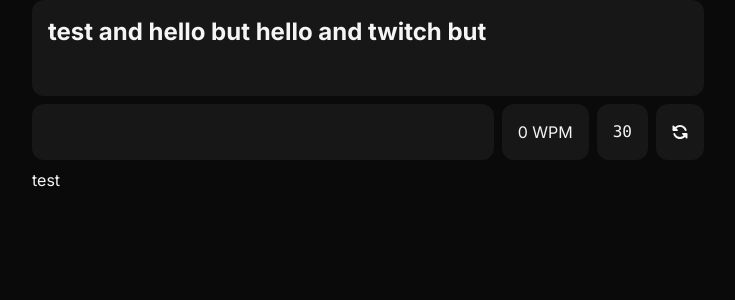
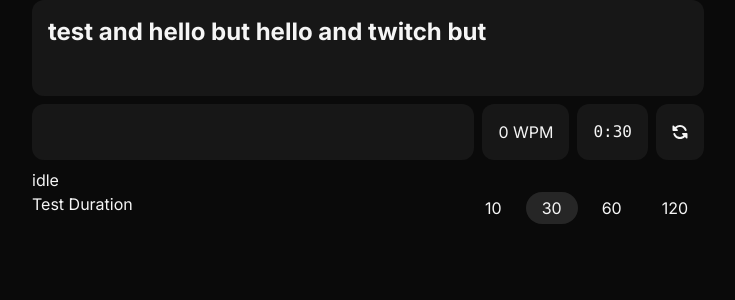
Before and after one commit to zachbharris/wpm, a Next.js app: page / in a window 1280 px wide. Shown: the top 300 px of the page, without its empty margins (272-1007 px from the left). Built offline with nearby package versions, Linux system fonts and the light colour scheme.

Commit message:
split reducers and context, new hook and start of options

```diff
--- /dev/null
+++ b/src/components/Options.tsx
@@ -0,0 +1,44 @@
+import useTypeTestContext from "@/hooks/useTypeTestContext";
+
+export default function Options() {
+  const [{ status }] = useTypeTestContext();
+
+  return (
+    <div>
+      <p>{status}</p>
+      <TestDuration />
+    </div>
+  );
+}
+
+function TestDuration() {
+  const [{ duration }, dispatch] = useTypeTestContext();
+
+  const options = [10, 30, 60, 120];
+
+  function handleDurationChange(value: number) {
+    dispatch({ type: "update_state", payload: { duration: value } });
+  }
+
+  return (
+    <li className="flex flex-row justify-between">
+      <span>Test Duration</span>
+      <span className="flex flex-row gap-2">
+        {options.map((option, index) => {
+          const isSelected = option === duration;
+
+          return (
+            <button
+              type="button"
+              key={`dur_opt_${index}`}
+              onClick={() => handleDurationChange(option)}
+              className={`${isSelected ? "bg-neutral-800" : "bg-transparent"} px-4 py-1 rounded-full`}
+            >
+              {option}
+            </button>
+          );
+        })}
+      </span>
+    </li>
+  );
+}
--- a/src/components/Timer.tsx
+++ b/src/components/Timer.tsx
@@ -1,18 +1,25 @@
-import { useState, useEffect } from "react";
+import { useState, useEffect, useMemo } from "react";
+import useTypeTestContext from "@/hooks/useTypeTestContext";
 
-type TimerProps = {
-  duration: number;
-  status: "idle" | "running" | "finished";
-};
+export default function Timer() {
+  const [{ status, duration }, dispatch] = useTypeTestContext();
+  const [time, setTime] = useState(duration);
 
-export default function Timer({ duration, status = "idle" }: TimerProps) {
-  const [time, setTime] = useState(duration);
+  const formattedTime = useMemo(() => {
+    const minutes = Math.floor(time / 60);
+    const seconds = time % 60;
+
+    return `${minutes}:${seconds < 10 ? "0" : ""}${seconds}`;
+  }, [time]);
 
   useEffect(() => {
     if (status === "idle") {
-      setTime(duration)
+      setTime(duration);
+    } else if (status === "running" && duration !== time) {
+      setTime(duration);
+      dispatch({ type: "restart" });
     }
-  }, [status])
+  }, [status, duration]);
 
   useEffect(() => {
     let interval: NodeJS.Timeout;
@@ -24,6 +31,10 @@
           clearInterval(interval);
         }
       }, 1000);
+
+      if (time === 0) {
+        dispatch({ type: "finish" });
+      }
     }
 
     return () => {
@@ -31,5 +42,9 @@
     };
   }, [status, time]);
 
-  return <div className="font-mono bg-neutral-900 rounded-xl p-4">{time}</div>;
+  return (
+    <div className="font-mono bg-neutral-900 rounded-xl p-4">
+      {formattedTime}
+    </div>
+  );
 }
--- a/src/components/TypeTest.tsx
+++ b/src/components/TypeTest.tsx
@@ -1,7 +1,15 @@
 "use client";
 
-import { useEffect, useState, useRef } from "react";
+import { useEffect, useState, useRef, useReducer } from "react";
+import {
+  TypeTestContext,
+  TypeTestDispatchContext,
+  initialState,
+} from "@/context/TypeTest";
+import { reducer } from "@/reducers/TypeTest";
 import Timer from "./Timer";
+import Options from "./Options";
+
 const words = [
   "hello",
   "world",
@@ -13,17 +21,10 @@
   "but",
 ];
 
-type Status = "idle" | "running" | "finished";
+export default function TypeTest() {
+  const [state, dispatch] = useReducer(reducer, initialState);
 
-export default function TypeTest() {
   const [generatedWords, setGeneratedWords] = useState<string[]>([]);
-  const [inputValue, setInputValue] = useState("");
-  const [status, setStatus] = useState<Status>("idle");
-  // duration in seconds
-  const [duration, setDuration] = useState(30);
-  const [currentWordIndex, setCurrentWordIndex] = useState(0);
-  const [currentLetter, setCurrentLetter] = useState(0);
-
   const inputRef = useRef<HTMLInputElement>(null);
 
   function generateWords() {
@@ -39,27 +40,28 @@
   }, []);
 
   function handleInputValueChange(e: React.ChangeEvent<HTMLInputElement>) {
-    if (status === "idle") {
-      setStatus("running");
+    if (state.status === "idle") {
+      dispatch({ type: "start" });
     }
 
-    setInputValue(e.target.value);
+    dispatch({ type: "input", payload: { input: e.target.value } })
   }
 
   function restart() {
-    setStatus("idle");
-    setInputValue("");
+    dispatch({ type: "restart" });
     inputRef.current?.focus();
     generateWords();
   }
 
   function handleSpace(e: React.KeyboardEvent<HTMLInputElement>) {
     if (e.key === " " || e.code === "Space") {
-      setInputValue("");
+      dispatch({ type: "input_space" })
     }
   }
 
   return (
+    <TypeTestContext.Provider value={state}>
+      <TypeTestDispatchContext.Provider value={dispatch}>
         <div className="flex flex-col gap-2">
           <div
             id="test"
@@ -72,15 +74,16 @@
           <div className="flex flex-row gap-2">
             <input
               ref={inputRef}
-          value={inputValue}
+              value={state.input}
               onChange={handleInputValueChange}
               onKeyDown={handleSpace}
-          className="flex-1 bg-neutral-900 rounded-xl px-4"
+              className="flex-1 bg-neutral-900 rounded-xl px-4 disabled:cursor-not-allowed disabled:text-neutral-700"
+              disabled={state.status === "finished"}
             />
             <div id="wpm" className="bg-neutral-900 p-4 rounded-xl">
               0 WPM
             </div>
-        <Timer status={status} duration={duration} />
+            <Timer />
             <button
               type="button"
               className="bg-neutral-900 hover:bg-neutral-800 rounded-xl p-4"
@@ -100,7 +103,9 @@
             </button>
           </div>
 
-      {generatedWords[currentWordIndex]}
+          <Options />
         </div>
+      </TypeTestDispatchContext.Provider>
+    </TypeTestContext.Provider>
   );
 }
--- /dev/null
+++ b/src/context/TypeTest.ts
@@ -0,0 +1,38 @@
+import { createContext } from "react";
+
+export type Status = "idle" | "running" | "finished";
+
+export type ReducerState = {
+  status: Status;
+  duration: number;
+  input: string;
+
+  options: {
+    includePunctuation: boolean;
+    includeNumbers: boolean;
+    showTimer: boolean;
+    showWPM: boolean;
+  };
+};
+
+export const initialState: ReducerState = {
+  status: "idle",
+  duration: 30,
+  input: "",
+
+  options: {
+    includePunctuation: false,
+    includeNumbers: false,
+    showTimer: true,
+    showWPM: true,
+  },
+};
+
+export type ReducerAction = {
+  type: string;
+  payload?: Partial<ReducerState>;
+};
+
+
+export const TypeTestContext = createContext<ReducerState>(null!);
+export const TypeTestDispatchContext = createContext<React.Dispatch<ReducerAction>>(null!);
--- /dev/null
+++ b/src/hooks/useTypeTestContext.ts
@@ -0,0 +1,14 @@
+import { useContext } from "react";
+import {
+  TypeTestContext,
+  TypeTestDispatchContext,
+  ReducerState,
+  ReducerAction,
+} from "@/context/TypeTest";
+
+export default function useTypeTestContext() {
+  const context = useContext(TypeTestContext);
+  const dispatch = useContext(TypeTestDispatchContext);
+
+  return [context, dispatch] as [ReducerState, React.Dispatch<ReducerAction>];
+}
--- /dev/null
+++ b/src/reducers/TypeTest.ts
@@ -0,0 +1,39 @@
+import { ReducerState, ReducerAction } from '@/context/TypeTest';
+
+export const reducer = (state: ReducerState, action: ReducerAction): ReducerState => {
+  switch (action.type) {
+    case "start":
+      return {
+        ...state,
+        status: "running",
+      };
+    case "restart":
+      return {
+        ...state,
+        status: "idle",
+        input: "",
+      };
+    case "finish":
+      return {
+        ...state,
+        status: "finished",
+      };
+    case "update_state":
+      return {
+        ...state,
+        ...action.payload,
+      };
+    case "input":
+      return {
+        ...state,
+        input: action.payload?.input ?? "",
+      }
+    case "input_space":
+      return {
+        ...state,
+        input: ""
+      }
+    default:
+      return state;
+  }
+};
```
Lines whose indentation alone changed are shown as unchanged.
